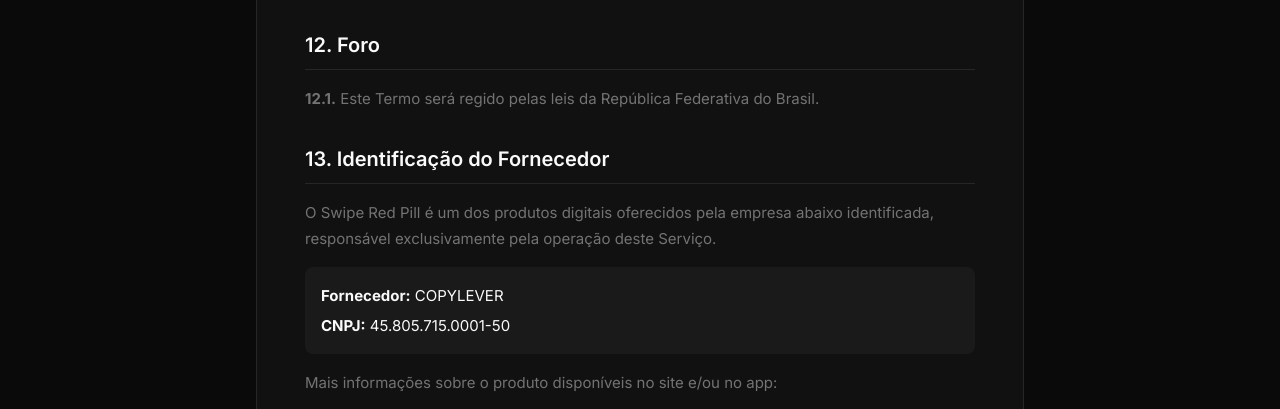
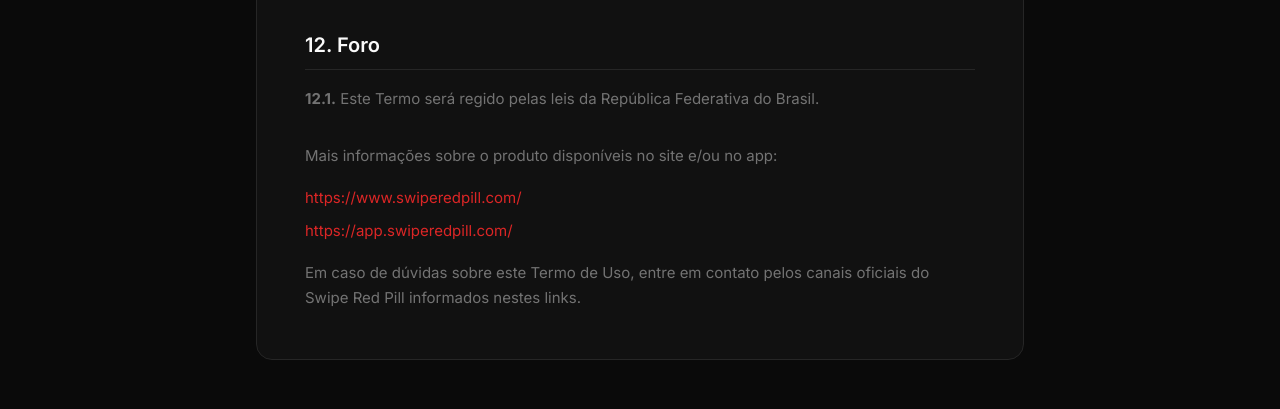
Before and after one commit to digitalbusiness22/site-swiperedpill, a plain HTML site: page termos-de-uso.html in a window 1280 px wide. Shown: the part 5029-5438 px from the top of the page. Drawn offline with Linux system fonts and the light colour scheme.

Commit message:
Update termos-de-uso.html

```diff
--- a/termos-de-uso.html
+++ b/termos-de-uso.html
@@ -266,14 +266,6 @@
           </section>
 
           <section class="legal-section-content">
-            <h2>13. Identificação do Fornecedor</h2>
-
-            <p>O Swipe Red Pill é um dos produtos digitais oferecidos pela empresa abaixo identificada, responsável exclusivamente pela operação deste Serviço.</p>
-
-            <div class="provider-info">
-              <p><strong>Fornecedor:</strong> COPYLEVER</p>
-              <p><strong>CNPJ:</strong> 45.805.715.0001-50</p>
-            </div>
 
             <p>Mais informações sobre o produto disponíveis no site e/ou no app:</p>
 
```
